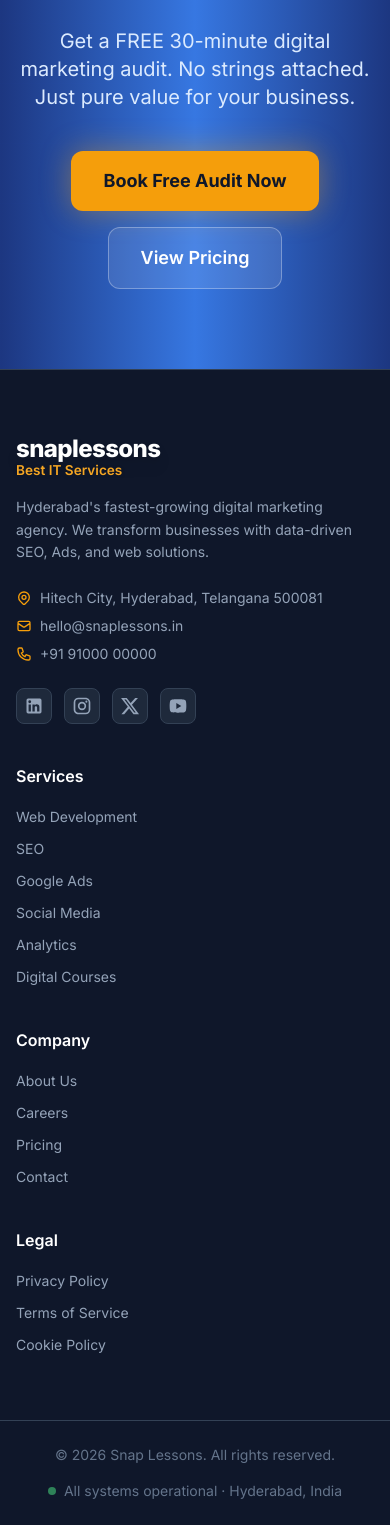
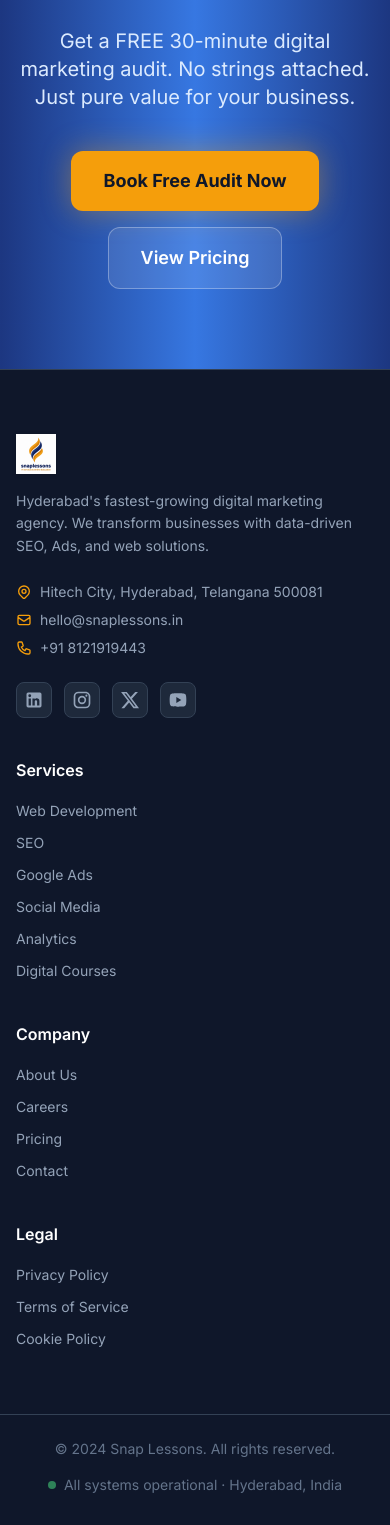
Before and after one commit to satyadigital7-tech/snaplessons, a Next.js app: page / in a window 390 px wide. Shown: the part 5260-6785 px from the top of the page. Built offline with nearby package versions, Linux system fonts and the light colour scheme.

Commit message:
Update footer with logo, phone number, and static copyright year

```diff
--- a/components/Footer.tsx
+++ b/components/Footer.tsx
@@ -1,5 +1,5 @@
 import Link from "next/link";
-import SnapLessonsLogo from "@/components/svgs/SnapLessonsLogo";
+import Image from "next/image";
 
 const footerLinks = {
     Services: [
@@ -71,8 +71,13 @@ export default function Footer() {
                     {/* Brand */}
                     <div className="lg:col-span-2">
                         <Link href="/" className="flex flex-col items-start mb-4 select-none" aria-label="SnapLessons Home">
-                            <span className="font-extrabold text-2xl leading-tight text-white tracking-tight drop-shadow-lg">snaplessons</span>
-                            <span className="text-[0.85rem] font-semibold text-[#F5A623] -mt-1 drop-shadow">Best IT Services</span>
+                            <Image
+                                src="/logo.png"
+                                alt="SnapLessons Logo"
+                                width={140}
+                                height={40}
+                                className="object-contain h-10 w-auto drop-shadow"
+                            />
                         </Link>
                         <p className="text-slate-400 text-sm leading-relaxed mb-6 max-w-sm">
                             Hyderabad&apos;s fastest-growing digital marketing agency. We transform
@@ -97,7 +102,7 @@ export default function Footer() {
                                 <svg className="w-4 h-4 text-gold" fill="none" stroke="currentColor" viewBox="0 0 24 24">
                                     <path strokeLinecap="round" strokeLinejoin="round" strokeWidth={2} d="M3 5a2 2 0 012-2h3.28a1 1 0 01.948.684l1.498 4.493a1 1 0 01-.502 1.21l-2.257 1.13a11.042 11.042 0 005.516 5.516l1.13-2.257a1 1 0 011.21-.502l4.493 1.498a1 1 0 01.684.949V19a2 2 0 01-2 2h-1C9.716 21 3 14.284 3 6V5z" />
                                 </svg>
-                                +91 91000 00000
+                                +91 8121919443
                             </div>
                         </div>
                         {/* Social Links */}
@@ -140,7 +145,7 @@ export default function Footer() {
             <div className="border-t border-dark-border">
                 <div className="max-w-7xl mx-auto px-4 sm:px-6 lg:px-8 py-6 flex flex-col sm:flex-row items-center justify-between gap-4">
                     <p className="text-slate-500 text-sm">
-                        © {new Date().getFullYear()} Snap Lessons. All rights reserved.
+                        © 2024 Snap Lessons. All rights reserved.
                     </p>
                     <div className="flex items-center gap-2 text-slate-500 text-sm">
                         <span className="w-2 h-2 rounded-full bg-green-400 animate-pulse" />
```
